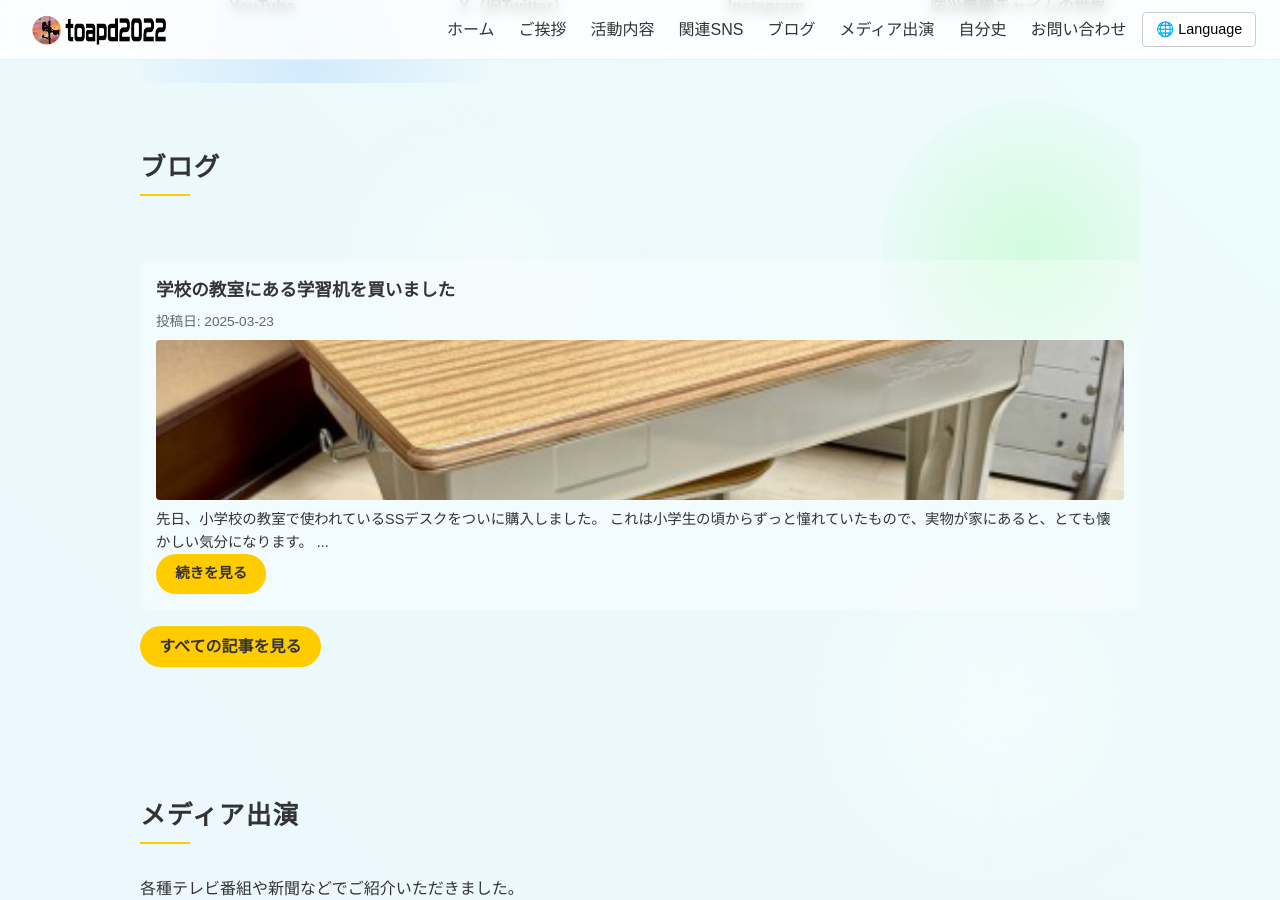
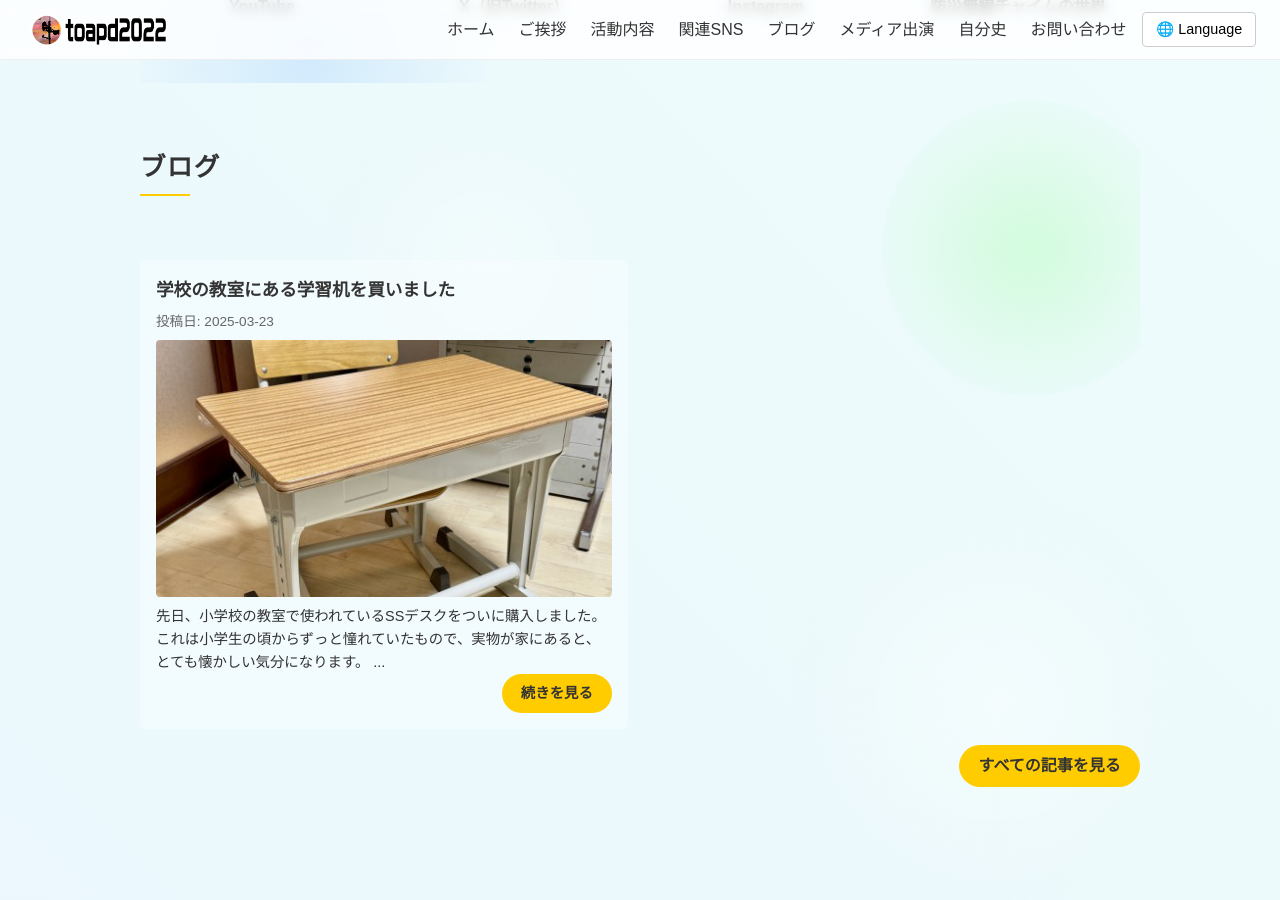
Before and after one commit to toapd2022/toapd2022, a Jekyll site: the page built from index.html, in a window 1280 px wide and 900 px high, scrolled down 2743 px. Built offline with Jekyll 4.4.1, drawn with Linux system fonts in a browser that asks for light colours.

Commit message:
Add files via upload

```diff
--- a/index.html
+++ b/index.html
@@ -1,7 +1,6 @@
 ---
 layout: none
 ---
-
 
 <!DOCTYPE html>
 <html lang="ja">
@@ -793,11 +792,19 @@ layout: none
      ********************************/
     #blog {}
     .blog-list {
-      display: flex;
-      flex-direction: column;
+      /* PCでは2カラム、スマホでは1カラム */
+      display: grid;
+      grid-template-columns: 1fr 1fr;
       gap: 1.5rem;
       margin-top: 2rem;
     }
+    /* 幅768px以下なら1カラム */
+    @media screen and (max-width: 768px) {
+      .blog-list {
+        grid-template-columns: 1fr;
+      }
+    }
+
     .blog-item {
       background: rgba(255,255,255,0.3);
       backdrop-filter: blur(6px);
@@ -817,13 +824,13 @@ layout: none
       line-height: 1.6;
     }
 
-    /* サムネイル表示 */
+    /* サムネイル表示(16:9) */
     .blog-thumbnail {
       margin: 0.5rem 0;
     }
     .blog-thumbnail img {
       width: 100%;
-      height: 160px;
+      aspect-ratio: 16 / 9;
       object-fit: cover;
       border-radius: 4px;
       display: block;
@@ -1264,8 +1270,8 @@ layout: none
               {{ post.excerpt | strip_html }} ...
             </p>
 
-            <!-- 「続きを読む」ボタン -->
-            <p>
+            <!-- 「続きを読む」ボタン（右寄せ） -->
+            <p style="text-align: right;">
               <a href="{{ post.url | relative_url }}" class="btn-readmore">
                 続きを見る
               </a>
@@ -1274,8 +1280,8 @@ layout: none
           {% endfor %}
         </div>
 
-        <!-- 「すべての記事を見る」ボタン -->
-        <p style="margin-top:1rem;">
+        <!-- 「すべての記事を見る」ボタン（右寄せ） -->
+        <p style="margin-top:1rem; text-align: right;">
           <a href="{{ 'blog.html' | relative_url }}" class="btn-all-posts">
             すべての記事を見る
           </a>
@@ -1591,7 +1597,7 @@ layout: none
           `Aired on November 21, 2023 (Tue).
            ◆ A high school student who set up a mini disaster radio at home
            Demonstrated a 3D-printed miniature system for calls and chimes.`,
-        mediaItem5Title: "Kobe Shimbun",
+        mediaItem5Title: `"Kobe Shimbun"`,
         mediaItem5Text:
           `August 13, 2023
            Featured a high school student's devotion to disaster prevention radios.<br>
```
Also changed, not shown: other parts of index.html (+0 -1 lines).
